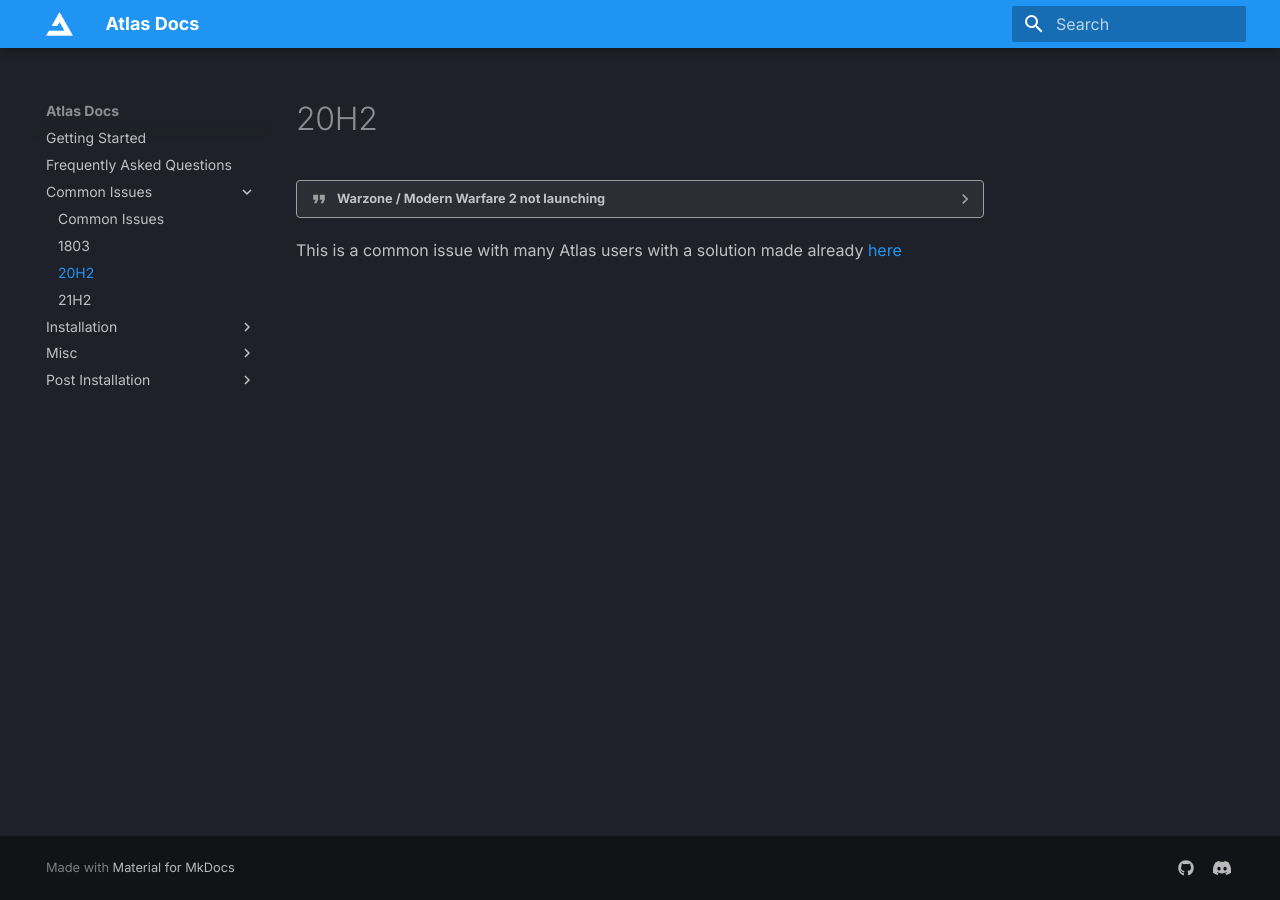
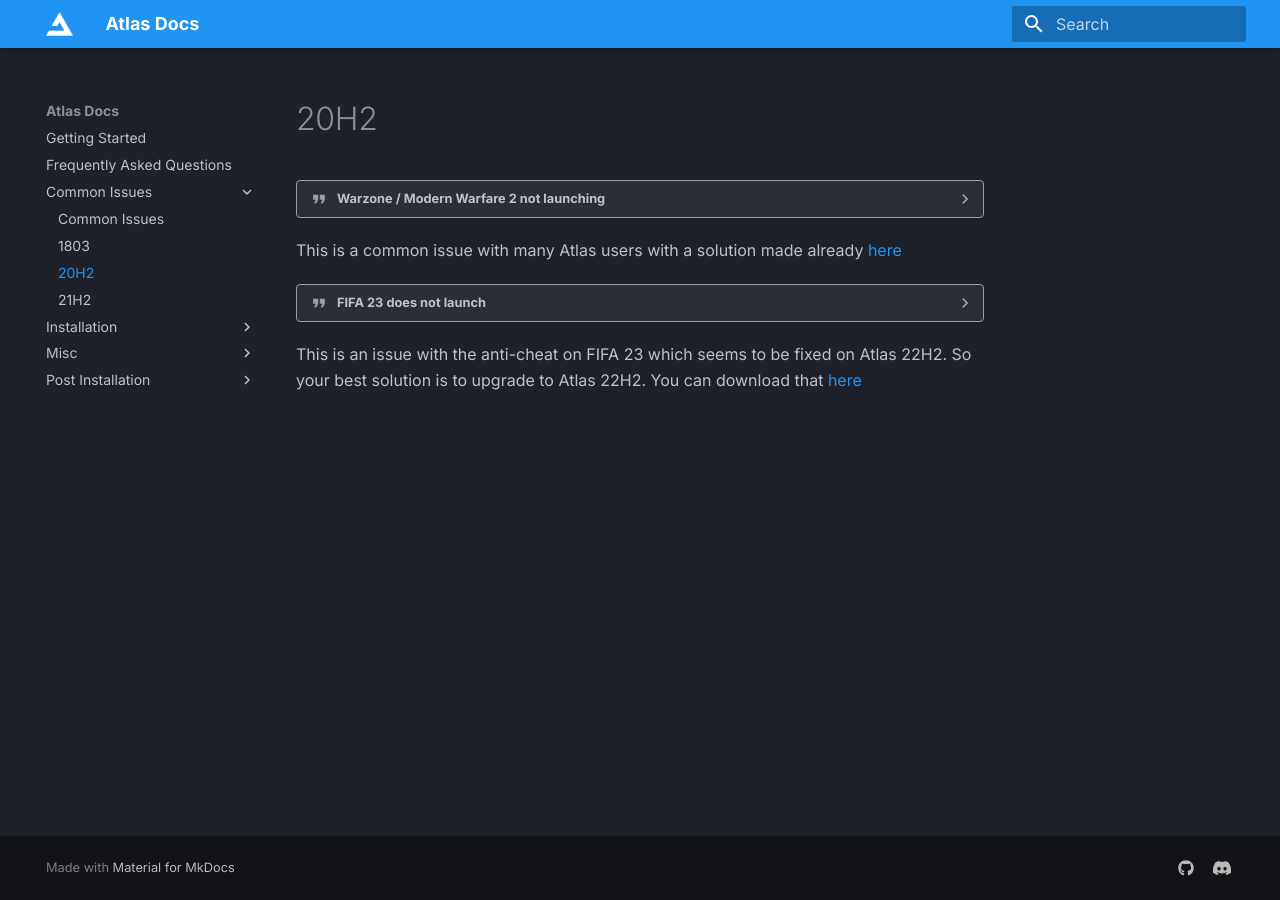
Before and after one commit to Atlas-OS/docs, an MkDocs documentation site: the page built from docs/Common Issues/20H2.md, in a window 1280 px wide. Built offline with MkDocs 1.6.1 and Material for MkDocs 9.7.7, drawn with Linux system fonts in a browser that asks for light colours.

Commit message:
Update 20H2.md

```diff
--- a/docs/Common Issues/20H2.md
+++ b/docs/Common Issues/20H2.md
@@ -2,3 +2,6 @@
 
 ??? quote "Warzone / Modern Warfare 2 not launching"
   This is a common issue with many Atlas users with a solution made already [here](https://github.com/Atlas-OS/Atlas/discussions/362)
+
+??? quote "FIFA 23 does not launch"
+  This is an issue with the anti-cheat on FIFA 23 which seems to be fixed on Atlas 22H2. So your best solution is to upgrade to Atlas 22H2. You can download that [here](https://atlasos.net/downloads)
```
